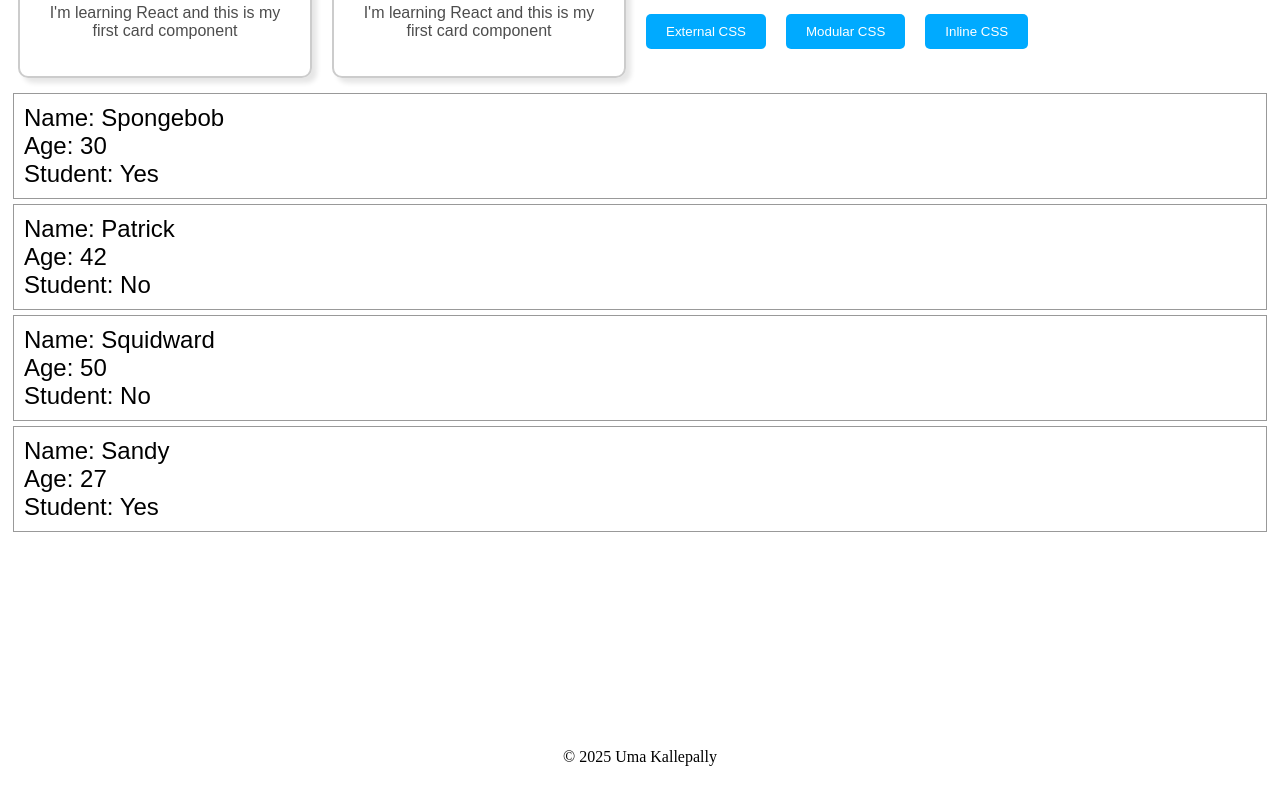
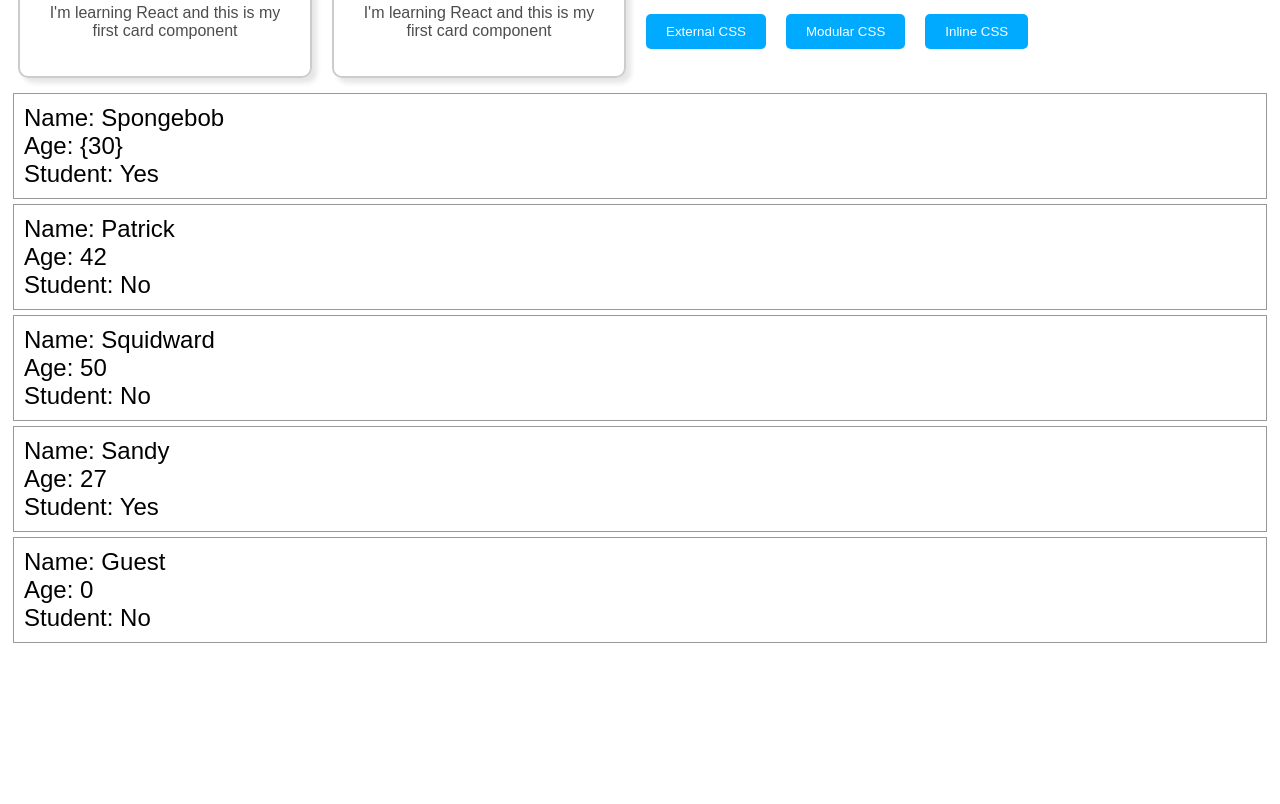
Before and after one commit to u3m2a1/React-practice1, a React (Vite) app in the folder my-react-app/: page / in a window 1280 px wide. Shown: the part 360-1164 px from the top of the page. Built offline with nearby package versions, Linux system fonts and the light colour scheme.

Commit message:
manual propcheck and use default props

```diff
--- a/my-react-app/src/App.jsx
+++ b/my-react-app/src/App.jsx
@@ -18,10 +18,11 @@
       <Button />
       <Button2 />
       <Button3 />
-      <Student name="Spongebob" age={30} isStudent={true}/>
+      <Student name="Spongebob" age="{30}" isStudent={true}/>
       <Student name="Patrick" age={42} isStudent={false}/>
       <Student name="Squidward" age={50} isStudent={false}/>
       <Student name="Sandy" age={27} isStudent={true}/>
+      <Student />
       <Footer />
     </>
   )
--- a/my-react-app/src/Student.jsx
+++ b/my-react-app/src/Student.jsx
@@ -1,17 +1,29 @@
+import PropTypes from 'prop-types'
+import { withPropTypesCheck } from './withPropTypesCheck'
 
-
-function Student(props) {
+function Student({name = "Guest", age = 0, isStudent = false}) {
   return(
     <div className="student">
-      <p>Name: {props.name}</p>
-      <p>Age: {props.age}</p>
-      <p>Student: {props.isStudent ? "Yes" : "No"}</p>
+      <p>Name: {name}</p>
+      <p>Age: {age}</p>
+      <p>Student: {isStudent ? "Yes" : "No"}</p>
     </div>
   )
 }
 
+Student.propTypes = {
+  name: PropTypes.string,
+  age: PropTypes.number,
+  isStudent: PropTypes.bool,
+}
 
-export default Student
+Student.defaultProps = {
+  name: "Guest",
+  age: 0,
+  isStudent: false,
+}
+
+export default withPropTypesCheck(Student)
 
 // props = read-only properties that are shared between components.
 //         A parent component can send data to a child component.
--- /dev/null
+++ b/my-react-app/src/withPropTypesCheck.jsx
@@ -0,0 +1,13 @@
+import PropTypes from "prop-types";
+
+export function withPropTypesCheck(Component) {
+  function Wrapped(props){
+    if(Component.propTypes && import.meta.env.MODE === 'development')
+    {
+      PropTypes.checkPropTypes(Component.propTypes, props, 'prop', Component.name);
+    }
+    return <Component {...props} />;
+  }
+  Wrapped.propTypes = Component.propTypes;
+  return Wrapped;
+}
```
